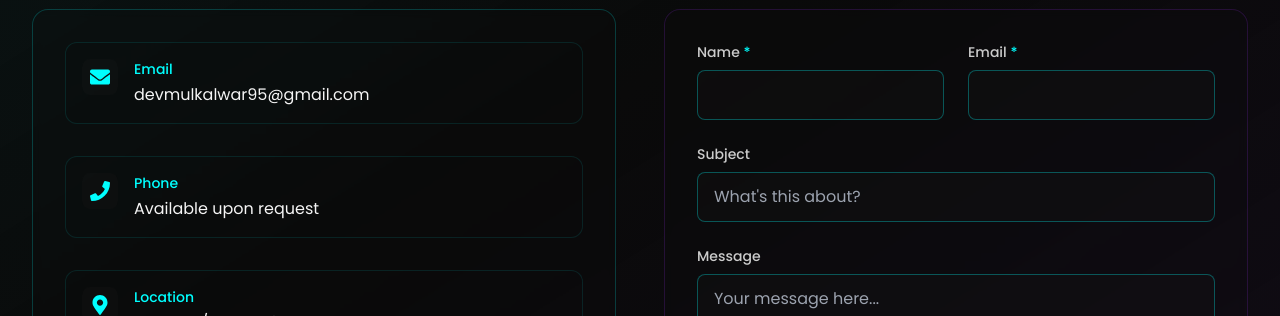
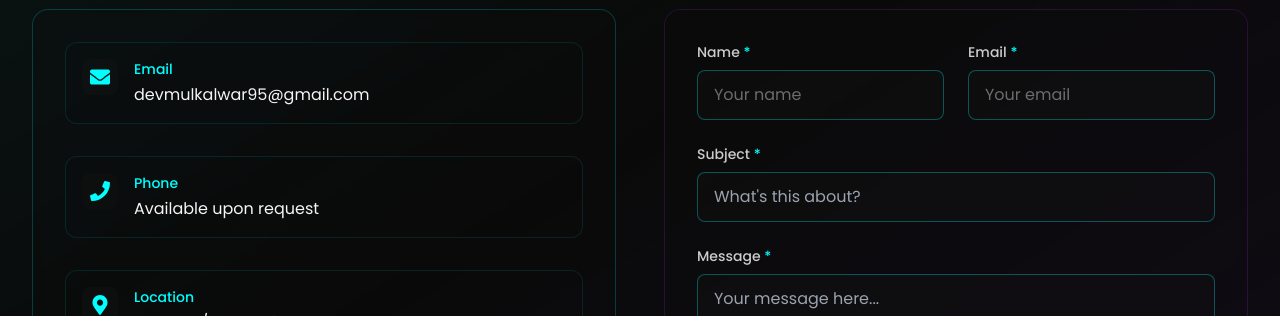
Before and after one commit to devmulkalwar/dev-mulkalwar, a React (Vite) app: page /contact in a window 1280 px wide. Shown: the part 316-632 px from the top of the page. Built offline with nearby package versions, Linux system fonts and the light colour scheme; no server answers.

Commit message:
contact form made functional using email js

```diff
--- a/package.json
+++ b/package.json
@@ -10,6 +10,7 @@
     "preview": "vite preview"
   },
   "dependencies": {
+    "@emailjs/browser": "^4.4.1",
     "@react-three/postprocessing": "^3.0.4",
     "@tailwindcss/forms": "^0.5.10",
     "framer-motion": "^12.5.0",
--- /dev/null
+++ b/src/config/emailjs.js
@@ -0,0 +1,6 @@
+// Single export configuration
+export const emailConfig = {
+  serviceId: import.meta.env.VITE_YOUR_SERVICE_ID,
+  templateId: import.meta.env.VITE_YOUR_TEMPLATE_ID,
+  publicKey: import.meta.env.VITE_YOUR_PUBLIC_KEY
+};
--- a/src/pages/ContactPage.jsx
+++ b/src/pages/ContactPage.jsx
@@ -1,12 +1,20 @@
-import React, { useState } from 'react';
+import React, { useState, useRef } from 'react';
 import { motion, AnimatePresence } from 'framer-motion';
 import { FaEnvelope, FaPhone, FaMapMarkerAlt, FaPaperPlane } from 'react-icons/fa';
 import AnimatedSection from '../components/AnimatedSection';
 import SocialIcons from '../components/SocialIcons';
 import { personalInfo } from '../data/portfolioData.jsx';
+import emailjs from '@emailjs/browser';
+import { emailConfig } from '../config/emailjs';
 
 const ContactPage = () => {
-  const [formData, setFormData] = useState({ name: '', email: '', subject: '', message: '' });
+  const form = useRef();
+  const [formData, setFormData] = useState({
+    user_name: '',
+    user_email: '',
+    subject: '',
+    message: ''
+  });
   const [status, setStatus] = useState({ isSubmitting: false, success: false, error: '' });
   const [touched, setTouched] = useState({});
 
@@ -16,8 +24,8 @@ const ContactPage = () => {
 
   const getFieldError = (field) => {
     if (!touched[field]) return '';
-    if (!formData[field]) return `${field.charAt(0).toUpperCase() + field.slice(1)} is required`;
-    if (field === 'email' && !/\S+@\S+\.\S+/.test(formData.email)) return 'Valid email is required';
+    if (!formData[field]) return `${field.replace('user_', '').charAt(0).toUpperCase() + field.slice(field.indexOf('_') + 1)} is required`;
+    if (field === 'user_email' && !/\S+@\S+\.\S+/.test(formData.user_email)) return 'Valid email is required';
     return '';
   };
 
@@ -26,13 +34,12 @@ const ContactPage = () => {
   };
 
   const validateForm = () => {
-    // Basic client-side validation
-    const { name, email, subject, message } = formData;
-    if (!name || !email || !subject || !message) {
+    const { user_name, user_email, subject, message } = formData;
+    if (!user_name || !user_email || !subject || !message) {
       setStatus({ ...status, error: 'All fields are required.' });
       return false;
     }
-    if (!/\S+@\S+\.\S+/.test(email)) {
+    if (!/\S+@\S+\.\S+/.test(user_email)) {
       setStatus({ ...status, error: 'Email address is invalid.' });
       return false;
     }
@@ -47,11 +54,18 @@ const ContactPage = () => {
     setStatus({ isSubmitting: true, success: false, error: '' });
 
     try {
-      // Simulate API call
-      await new Promise(resolve => setTimeout(resolve, 1500));
+      await emailjs.sendForm(
+        emailConfig.serviceId,
+        emailConfig.templateId,
+        form.current,
+        emailConfig.publicKey
+      );
+
       setStatus({ isSubmitting: false, success: true, error: '' });
-      setFormData({ name: '', email: '', subject: '', message: '' });
+      setFormData({ user_name: '', user_email: '', subject: '', message: '' });
+      setTouched({});
     } catch (error) {
+      console.error('Email error:', error);
       setStatus({
         isSubmitting: false,
         success: false,
@@ -67,8 +81,8 @@ const ContactPage = () => {
   ];
 
   const formFields = [
-    { name: 'name', label: 'Name', type: 'text' },
-    { name: 'email', label: 'Email', type: 'email' }
+    { name: 'user_name', label: 'Name', type: 'text', placeholder: 'Your name' },
+    { name: 'user_email', label: 'Email', type: 'email', placeholder: 'Your email' }
   ];
 
   return (
@@ -143,7 +157,12 @@ const ContactPage = () => {
                     </button>
                   </motion.div>
                 ) : (
-                  <form onSubmit={handleSubmit} className="space-y-6" noValidate>
+                  <form
+                    ref={form}
+                    onSubmit={handleSubmit}
+                    className="space-y-6"
+                    noValidate
+                  >
                     <div className="grid md:grid-cols-2 gap-6">
                       {formFields.map((field) => (
                         <div key={field.name} className="form-group">
@@ -154,16 +173,15 @@ const ContactPage = () => {
                             type={field.type}
                             id={field.name}
                             name={field.name}
-                            value={formData[field.name]}
+                            placeholder={field.placeholder}
+                            value={formData[field.name] || ''}
                             onChange={handleChange}
                             onBlur={handleBlur}
                             aria-invalid={!!getFieldError(field.name)}
                             aria-describedby={getFieldError(field.name) ? `${field.name}-error` : undefined}
                             className="w-full px-4 py-3 rounded-lg bg-background-light/20 border border-neon-cyan/30
                                      text-primary-text placeholder-secondary-text/50 transition-colors
-                                     focus:border-neon-cyan focus:ring-1 focus:ring-neon-cyan focus:outline-none
-                                     disabled:opacity-50 disabled:cursor-not-allowed
-                                     aria-[invalid=true]:border-red-500 aria-[invalid=true]:ring-red-500"
+                                     focus:border-neon-cyan focus:ring-1 focus:ring-neon-cyan focus:outline-none"
                           />
                           {getFieldError(field.name) && (
                             <p id={`${field.name}-error`} className="mt-1.5 text-sm text-red-500">
@@ -177,38 +195,38 @@ const ContactPage = () => {
                     {/* Subject field */}
                     <div>
                       <label htmlFor="subject" className="block text-sm font-medium text-secondary-text mb-2">
-                        Subject
+                        Subject <span className="text-neon-cyan">*</span>
                       </label>
                       <input
                         type="text"
                         id="subject"
                         name="subject"
-                        required
-                        value={formData.subject}
+                        placeholder="What's this about?"
+                        value={formData.subject || ''}
                         onChange={handleChange}
+                        onBlur={handleBlur}
                         className="w-full px-4 py-3 rounded-lg bg-background-light/20 border border-neon-cyan/30
                                  text-primary-text focus:border-neon-cyan focus:ring-1 focus:ring-neon-cyan
                                  transition-colors"
-                        placeholder="What's this about?"
                       />
                     </div>
 
                     {/* Message field */}
                     <div>
                       <label htmlFor="message" className="block text-sm font-medium text-secondary-text mb-2">
-                        Message
+                        Message <span className="text-neon-cyan">*</span>
                       </label>
                       <textarea
                         id="message"
                         name="message"
-                        required
+                        placeholder="Your message here..."
+                        value={formData.message || ''}
+                        onChange={handleChange}
+                        onBlur={handleBlur}
                         rows="6"
-                        value={formData.message}
-                        onChange={handleChange}
                         className="w-full px-4 py-3 rounded-lg bg-background-light/20 border border-neon-cyan/30
                                  text-primary-text focus:border-neon-cyan focus:ring-1 focus:ring-neon-cyan
                                  transition-colors resize-none"
-                        placeholder="Your message here..."
                       />
                     </div>
 
```
Also changed, not shown: 2 other files (tests, documents, lock files or other folders).
